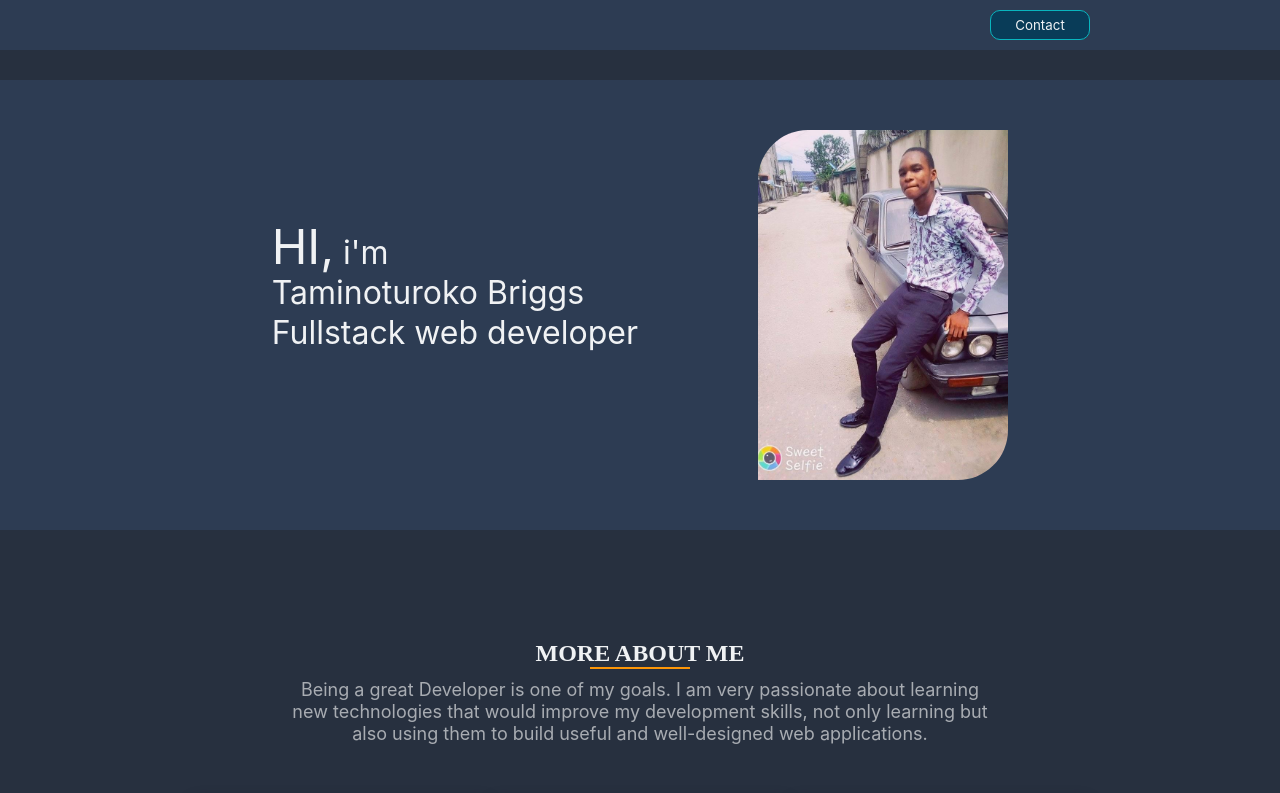
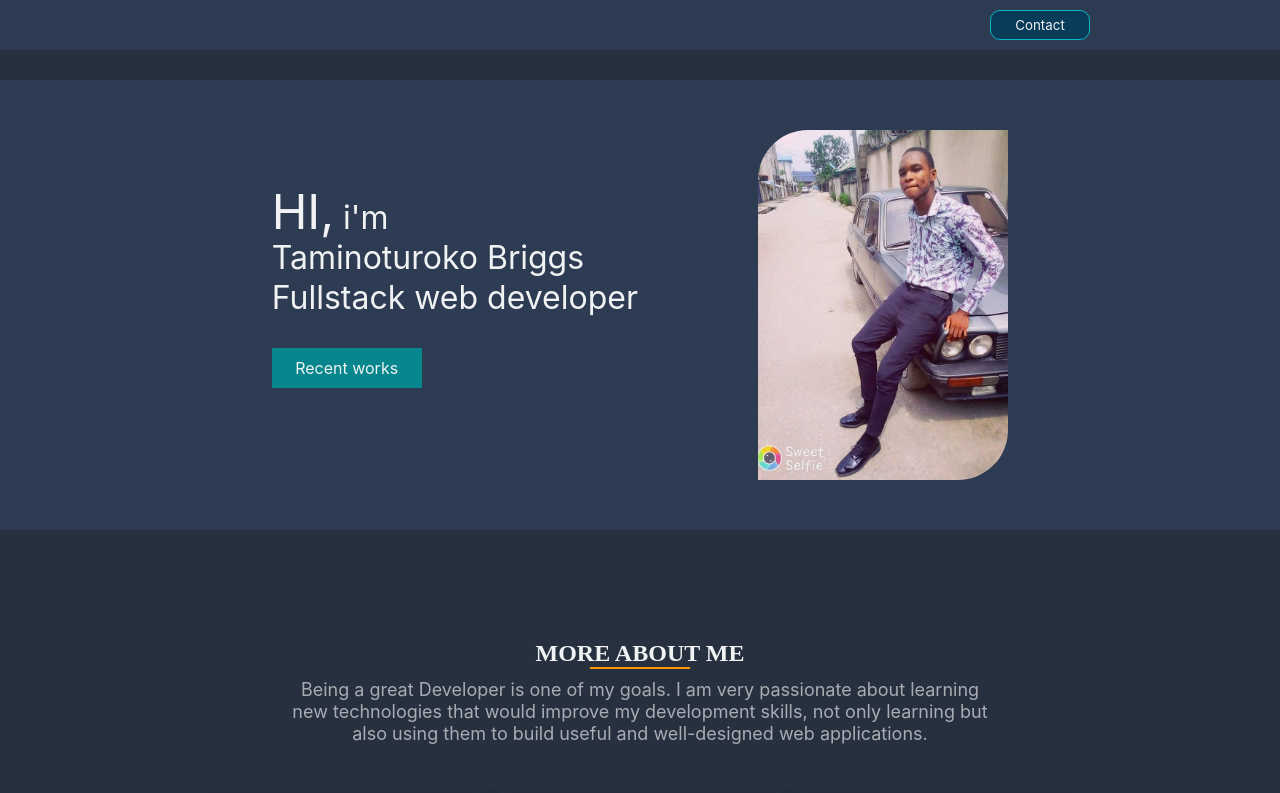
Before and after one commit to Tammibriggs/OldPortfolio, a React (Create React App) app: page / in a window 1280 px wide. Shown: the top 793 px of the page. Built offline with nearby package versions, Linux system fonts and the light colour scheme.

Commit message:
added button to intro

```diff
--- a/src/Intro/intro.css
+++ b/src/Intro/intro.css
@@ -78,7 +78,7 @@
   .div-intro .intro .intro__span .intro__span__fullstack {
     display: inline;
   }
-  .div-intro .intro .intro__span .button {
+  .div-intro .intro .intro__span button {
     display: block;
     width: 150px;
     height: 40px;
@@ -89,12 +89,12 @@
     border: none;
     outline: none;
   }
-  .div-intro .intro .intro__span .button:hover {
+  .div-intro .intro .intro__span button:hover {
     background-color: #09b5be;
     -webkit-transition: background-color 0.2s ease-out;
     transition: background-color 0.2s ease-out;
   }
-  .div-intro .intro .intro__span .button:active {
+  .div-intro .intro .intro__span button:active {
     outline: none;
     background-color: #07878d;
   }
--- a/src/Intro/intro.sass
+++ b/src/Intro/intro.sass
@@ -66,7 +66,7 @@
                     display: inline
 
 
-                .button
+                button
                     display: block
                     width: 150px
                     height: 40px
```
Also changed, not shown: 1 other file (tests, documents, lock files or other folders).
